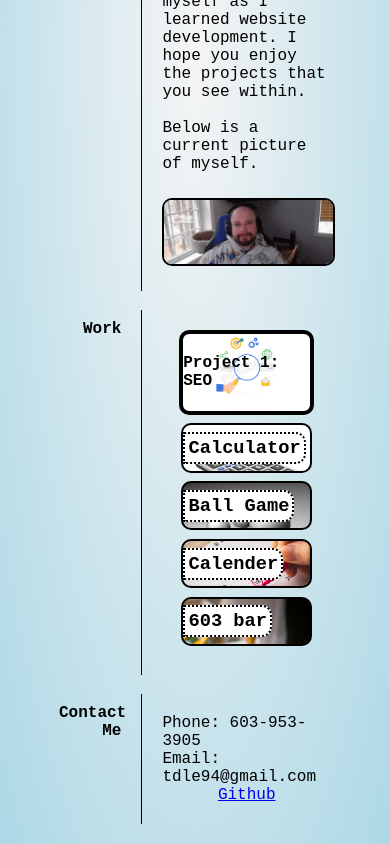
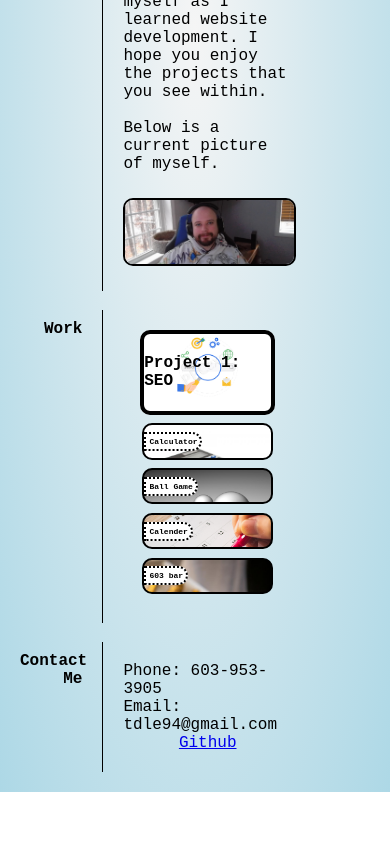
Before and after one commit to TimL94/Timothy-Lee-Portfolio, a plain HTML site: page index.html in a window 390 px wide. Shown: the part 735-1579 px from the top of the page. After the commit the page ends 1527 px from the top, so only its background shows below. Drawn offline with Linux system fonts and the light colour scheme.

Commit message:
fixed the last few sizing issues

```diff
--- a/assets/style.css
+++ b/assets/style.css
@@ -52,14 +52,13 @@ header nav ul li{
 .main-container {
     display: flex;
     flex-wrap: wrap;
-    flex-direction: column;
     align-items: center;
 }
 
 .container-2 {
     width: 80%;
     display: flex;
-    flex-wrap: wrap;
+    flex-direction: row;
     justify-content: center;
     margin-bottom: 5%;
 }
@@ -207,8 +206,14 @@ header nav ul li{
     }
 }
 
-@media screen and (max-width: 300px){
+@media screen and (max-width: 410px){
     h3 {
-        font-size: .5em;
+        font-size: .75em;
     }
 }
+
+@media screen and (max-width: 410px){
+    h3 {
+        font-size: .50em;
+    }
+}
```
